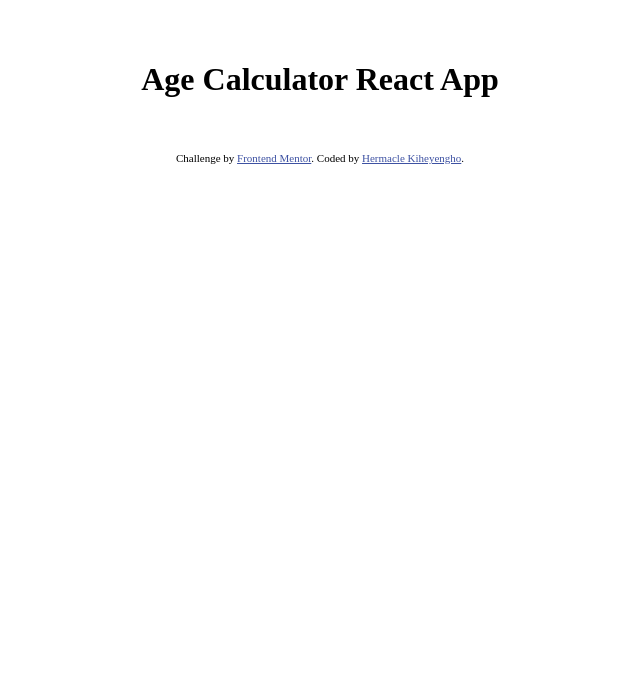
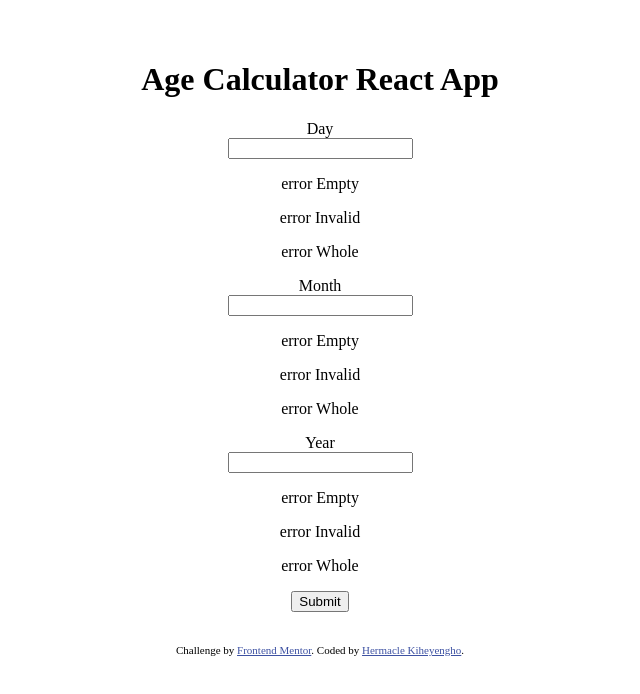
Before and after one commit to Hermacle/Age-calculator-app, a React (Vite) app: page / in a window 1280 px wide. Shown: the top 694 px of the page, without its empty margins (320-960 px from the left). Built offline with nearby package versions, Linux system fonts and the light colour scheme; the HTML template or start-up script is replaced by a standard one.

Commit message:
feat : add form

```diff
--- a/src/App.jsx
+++ b/src/App.jsx
@@ -1,15 +1,16 @@
-import { useState } from 'react'
-import reactLogo from './assets/react.svg'
-import viteLogo from '/vite.svg'
 import './styles/App.css'
+import Input from './components/Input'
 
 function App() {
-  const [count, setCount] = useState(0)
-
   return (
     <div>
       <h1>Age Calculator React App</h1>
-
+      <form action="">
+      <Input label="Day" idValue="day" errorEmpty="error Empty" errorInvalid="error Invalid" errorWhole="error Whole"/>
+      <Input label="Month" idValue="month" errorEmpty="error Empty" errorInvalid="error Invalid" errorWhole="error Whole" />
+      <Input label="Year" idValue="year" errorEmpty="error Empty" errorInvalid="error Invalid" errorWhole="error Whole"/>
+      <button type='submit'>Submit</button>
+      </form>
     </div>
   )
 }
--- /dev/null
+++ b/src/components/Input.jsx
@@ -0,0 +1,12 @@
+function Input({label,idValue,errorEmpty,errorInvalid,errorWhole}){
+  return(
+    <>
+    <label htmlFor={idValue}>{label}</label> <br />
+    <input type="number" id={idValue}/>
+    <p>{errorEmpty}</p>
+    <p>{errorInvalid}</p>
+    <p>{errorWhole}</p>
+    </>
+  )
+}
+export default Input;
```
